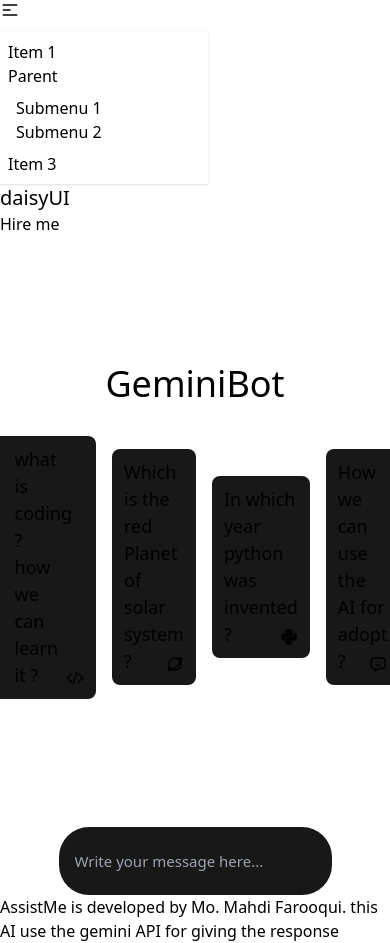
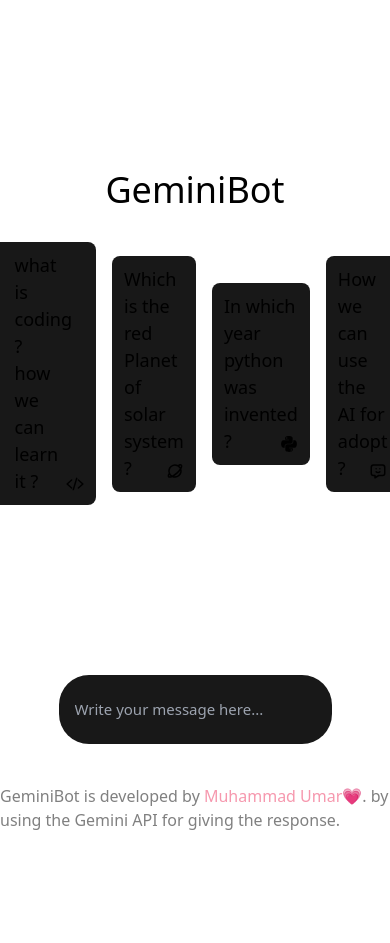
Before and after one commit to Umar-Raza/GeminiBot, a React (Vite) app: page / in a window 390 px wide. After the commit the page ends 844 px from the top, so only its background shows below. Built offline with nearby package versions, Linux system fonts and the light colour scheme.

Commit message:
Responed API

```diff
--- a/package.json
+++ b/package.json
@@ -10,6 +10,7 @@
     "preview": "vite preview"
   },
   "dependencies": {
+    "@google/genai": "^0.7.0",
     "react": "^19.0.0",
     "react-dom": "^19.0.0",
     "react-icons": "^5.5.0"
--- a/src/App.css
+++ b/src/App.css
@@ -1,5 +1,26 @@
-.gradient-theme {
-    background: #00d2ff;  /* fallback for old browsers */
-    background: -webkit-linear-gradient(to right, #928DAB, #00d2ff);  /* Chrome 10-25, Safari 5.1-6 */
-    background: linear-gradient(to right, #928DAB, #00d2ff); /* W3C, IE 10+/ Edge, Firefox 16+, Chrome 26+, Opera 12+, Safari 7+ */
-  }
+.massages {
+  display: flex;
+  flex-direction: column;
+}
+
+.massages .userMsg {
+  clear: both;
+  background-color: #2b2929;
+  padding: 15px;
+  ;
+  border-radius: 30px;
+  max-width: 60vw;
+  min-width: 20vw;
+  align-self: flex-end;
+}
+
+.massages .responseMsg {
+  clear: both;
+  background-color: #2b2929;
+  padding: 15px;
+  margin-top: 15px ;
+  border-radius: 30px;
+  max-width: 60vw;
+  align-self: flex-start;
+  min-width: 20vw;
+}
--- a/src/App.jsx
+++ b/src/App.jsx
@@ -6,10 +6,9 @@
 function App() {
 
   return (
-    <div className='cupcake'>
-      <Navbar />
+    <>
       <Home />
-    </div>
+    </>
   )
 }
 
--- a/src/components/navbar/Navbar.jsx
+++ b/src/components/navbar/Navbar.jsx
@@ -2,56 +2,12 @@
 
 export const Navbar = () => {
     return (
-        <div className="navbar mt-0 bg-primary text-primary-content">
+        <div className="navbar navbar-center px-[130px] mt-0 text-primary-content">
             <div className="navbar-start">
-                <div className="dropdown">
-                    <div tabIndex={0} role="button" className="btn btn-ghost lg:hidden">
-                        <svg
-                            xmlns="http://www.w3.org/2000/svg"
-                            className="h-5 w-5"
-                            fill="none"
-                            viewBox="0 0 24 24"
-                            stroke="currentColor">
-                            <path
-                                strokeLinecap="round"
-                                strokeLinejoin="round"
-                                strokeWidth="2"
-                                d="M4 6h16M4 12h8m-8 6h16" />
-                        </svg>
-                    </div>
-                    <ul
-                        tabIndex={0}
-                        className="menu menu-sm dropdown-content bg-base-100 rounded-box z-[1] mt-3 w-52 p-2 shadow">
-                        <li><a>Item 1</a></li>
-                        <li>
-                            <a>Parent</a>
-                            <ul className="p-2">
-                                <li><a>Submenu 1</a></li>
-                                <li><a>Submenu 2</a></li>
-                            </ul>
-                        </li>
-                        <li><a>Item 3</a></li>
-                    </ul>
-                </div>
-                <a className="btn btn-ghost text-xl">daisyUI</a>
-            </div>
-            <div className="navbar-center hidden lg:flex">
-                <ul className="menu menu-horizontal px-1">
-                    <li><a>Item 1</a></li>
-                    <li>
-                        <details>
-                            <summary>Parent</summary>
-                            <ul className="p-2">
-                                <li><a>Submenu 1</a></li>
-                                <li><a>Submenu 2</a></li>
-                            </ul>
-                        </details>
-                    </li>
-                    <li><a>Item 3</a></li>
-                </ul>
+                <h2 className=" text-xl font-bold text-[#F698AE]">GeminiBot</h2>
             </div>
             <div className="navbar-end">
-                <a className="btn bg-primary">Hire me</a>
+                <button className="btn btn-outline text-[#F698AE] hover:border-[#F699AE] bg-[#1D232A]">New chat</button>
             </div>
         </div>
     )
--- a/src/components/searchInput/SearchInput.jsx
+++ b/src/components/searchInput/SearchInput.jsx
@@ -1,32 +1,40 @@
-import React from 'react'
-import { LuSendHorizontal } from "react-icons/lu";
+import React, { useState } from 'react'
+import { IoSend } from "react-icons/io5";
+import { GoogleGenAI } from "@google/genai";
+
 export const SearchInput = () => {
+
+    const [question, setQuestion] = useState("")
+    const handleRequest = () => {
+        if (question) {
+            generateResponse(question)
+        } else {
+            alert("you must write somthing...!")
+        }
+    }
+    const generateResponse = (msg) => {
+        const ai = new GoogleGenAI({ apiKey: "AIzaSyAzDRaBem-CLVrH7I1qtA1Ml4xknQfKAE0" });
+        async function main() {
+            const response = await ai.models.generateContent({
+                model: "gemini-2.0-flash",
+                contents: msg,
+            });
+            console.log(response.text);
+        }
+
+        main();
+    }
+
     return (
         // <>
         <div className="bottom w-[100%]  flex flex-col items-center">
-            <div className="inputBox w-[70%] text-[15px] py-[7px] flex items-center bg-[#181818] rounded-[30px]">
-                <input type="text" className='p-4 flex-1 bg-transparent outline-0 border-0 ' placeholder='Write your message here...' id='searchBox' />
-                {/* <i className='font-15'><LuSendHorizontal /></i> */}
+            <div className="inputBox w-[70%] text-[15px] py-[7px] flex items-center bg-[rgb(24,24,24)] rounded-[30px]">
+                <input  type="text" value={question}  onChange={(e) => { setQuestion(e.target.value) }} className='p-4 flex-1 bg-transparent outline-0 border-0 ' placeholder='Write your message here...' id='searchBox' />
+                {
+                    question == "" ? "" : <i onClick={handleRequest} className='text-[#ef476f] text-[25px] mr-6 cursor-pointer'><IoSend /></i>
+                }
             </div>
-            <p>AssistMe is developed by Mo. Mahdi Farooqui. this AI use the gemini API for giving the response</p>
-
-            {/* <div className="flex flex-1 items-center border border-gray-200 rounded-l-sm hover:border-blue-400 focus-within:border-blue-400">
-                <input
-                type="text"
-                name="search"
-                placeholder="Search"
-                className="w- py-2 px-4 text-base outline-none bg-transparent"
-                defaultValue=""
-                />
-                </div>
-                <button
-                type="submit"
-                className="h-full px-6 py-2 bg-slate-500 border border-l-0 border-gray-200 rounded-r-sm hover:bg-gray-200"
-                aria-label="Search"
-                >
-                <LuSendHorizontal />
-            </button> */}
-            {/* // </> */}
+            <p className='mt-10 text-[gray] text-4'>GeminiBot is developed by <span className=' text-[#ef746f] hover:text-[#f5a5b8] '> <a target='_blank' href="https://mu-portfolio.web.app/">Muhammad Umar</a></span>&#128151;. by using the Gemini API for giving the response.</p>
         </div >
     )
 }
--- a/src/pages/Home.jsx
+++ b/src/pages/Home.jsx
@@ -1,14 +1,77 @@
-import React from 'react'
+import React, { useState } from 'react'
 import { IoCodeSlash } from "react-icons/io5";
 import { BiPlanet } from "react-icons/bi";
 import { FaPython } from "react-icons/fa";
 import { TbMessageChatbot } from "react-icons/tb";
 import { SearchInput } from '../components/searchInput/SearchInput';
+import { GoogleGenAI } from "@google/genai";
+import { IoSend } from "react-icons/io5";
+import { Navbar } from '../components/navbar/Navbar';
 
 export const Home = () => {
+
+    const [isResponsScreen, setIsResponsScreen] = useState(false)
+    const [question, setQuestion] = useState("")
+    const [allMassages, setAllMassages] = useState(null)
+
+    const handleRequest = () => {
+        if (question) {
+            generateResponse(question)
+        } else {
+            alert("You must write somthing..!")
+        }
+    }
+    const generateResponse = (msg) => {
+        let allMassages = []
+        const ai = new GoogleGenAI({ apiKey: "AIzaSyAzDRaBem-CLVrH7I1qtA1Ml4xknQfKAE0" });
+        async function main() {
+            const response = await ai.models.generateContent({
+                model: "gemini-2.0-flash",
+                contents: msg,
+            });
+            allMassages.push(
+                {
+                    type: "userMsg",
+                    text: msg
+
+                },
+                {
+                    type: "responseMsg",
+                    text: response.text
+                }
+            )
+            setAllMassages(allMassages)
+            setIsResponsScreen(true)
+            setQuestion("")
+            // console.log(response.text);
+        }
+        main();
+    }
     return (
-        <div className="container w-screen">
-            <div className="middle h-[70vh] flex items-center flex-col justify-center">
+        <>
+            <div className="container w-screen min-h-screen">
+                {
+                    isResponsScreen ?
+                        <div className="h-[80vh]">
+                            {/* <div className="header flex items-center justify-between w-[100vw] pt-[30px] px-[140px]">
+                                <h2 className='bg-[#181818] p-3 rounded-2xl  font-bold  text-[#ef476f]'>GeminiBot</h2>
+                                <button className='btn btn-soft  border-[#ef476f] text-[#ef476f]'>New Chat </button>
+                            </div> */}
+                            <Navbar/>
+                            <div className="massages flex items-center justify-between w-[100vw] pt-[30px] px-[140px]">
+                                {
+                                    allMassages.map((msg, index) => {
+                                        return (
+                                            <div className={msg.type} key={index}>
+                                                {msg.text}
+                                            </div>
+                                        )
+                                    })
+                                }
+                            </div>
+
+                        </div> :
+                        <div className="middle h-[80vh] flex items-center flex-col justify-center">
                             <h1 className='text-4xl'>GeminiBot</h1>
                             <div className="boxes mt-8 flex items-center gap-4">
                                 <div className="card rounded-lg cursor-pointer transition-all hover:bg-[#1e1e1e] px-6 relative min-h-[17vh] bg-[#181818] p-[10px]">
@@ -36,14 +99,17 @@
                                 </div>
                             </div>
                         </div>
+                }
                 <div className="bottom w-[100%]  flex flex-col items-center">
-                {/* <div className="inputBox w-[70%] text-[15px] py-[7px] flex items-center bg-[#181818] rounded-[30px]">
-                    <input type="text" className='p-4 flex-1 bg-transparent outline-0 border-0 ' placeholder='Write your message here...' id='searchBox' />
-                    <LuSendHorizontal />
-                </div> */}
-
-                <SearchInput />
+                    <div className="inputBox w-[70%] text-[15px] py-[7px] flex items-center bg-[rgb(24,24,24)] rounded-[30px]">
+                        <input type="text" value={question} onChange={(e) => { setQuestion(e.target.value) }} className='p-4 flex-1 bg-transparent outline-0 border-0 ' placeholder='Write your message here...' id='searchBox' />
+                        {
+                            question == "" ? "" : <i onClick={handleRequest} className='text-[#F698AE] text-[25px] mr-6 cursor-pointer'><IoSend /></i>
+                        }
                     </div>
+                    <p className='mt-10 text-[gray] text-4'>GeminiBot is developed by <span className=' text-[#F698AE] hover:text-[#f58ca4] '> <a target='_blank' href="https://mu-portfolio.web.app/">Muhammad Umar</a></span>&#128151;. by using the Gemini API for giving the response.</p>
+                </div >
             </div>
+        </>
     )
 }
```
Also changed, not shown: 1 other file (tests, documents, lock files or other folders). Lines whose indentation alone changed are shown as unchanged.
